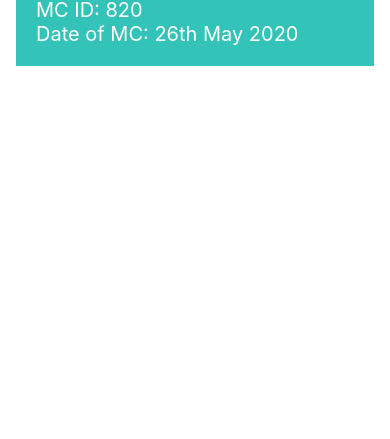
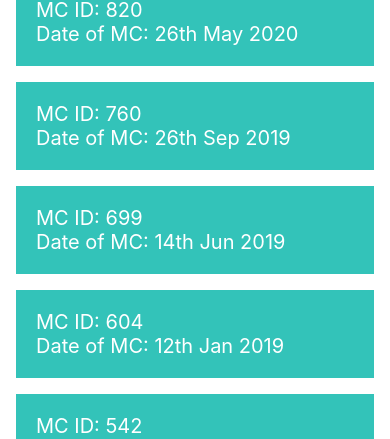
Before and after one commit to thenhao/my-health-buddy, a React Native app in the folder my-health-buddy/: screen /ViewMCTest in a window 390 px wide. Shown: the part 402-841 px from the top of the page. Built offline with nearby package versions, Linux system fonts and the light colour scheme.

Commit message:
added new data entries

```diff
--- a/my-health-buddy/pages/Regina/view-mc.js
+++ b/my-health-buddy/pages/Regina/view-mc.js
@@ -1,5 +1,5 @@
 import React, { useState } from "react";
-import { FlatList, SafeAreaView, StatusBar, StyleSheet, Text, TouchableOpacity, Image } from "react-native";
+import { FlatList, SafeAreaView, StyleSheet, Text, TouchableOpacity, Image } from "react-native";
 
 import ViewMCModal from "./view-mc-modal";
 
@@ -28,6 +28,39 @@ const DATA = [
     mc_startDate: '26th May 2020',
     mc_endDate: '28th May 2020'
   },
+  {
+    id: "3358761d-c7d9-4b5f-8372-a218b7ffede8",
+    mc_id: '760',
+    clinic: "Third Clinic",
+    mc_duration: '3 days',
+    mc_startDate: '26th Sep 2019',
+    mc_endDate: '28th Sep 2019'
+  },
+  {
+    id: "5dfb5157-869e-4259-ba08-3a34cb4faf95",
+    mc_id: '699',
+    clinic: "Second Clinic",
+    mc_duration: '2 days',
+    mc_startDate: '14th Jun 2019',
+    mc_endDate: '14th Jun 2019'
+  },
+  {
+    id: "35c53d0b-fd2d-45d4-98be-94c31c0d85f1",
+    mc_id: '604',
+    clinic: "First Clinic",
+    mc_duration: '1 day',
+    mc_startDate: '12th Jan 2019',
+    mc_endDate: '13th Jan 2019'
+  },
+  {
+    id: "8716c05a-0698-4ac9-821c-d54ac7354a2d",
+    mc_id: '542',
+    clinic: "First Clinic",
+    mc_duration: '5 days',
+    mc_startDate: '12th Jul 2018',
+    mc_endDate: '16th Jul 2018'
+  },
+
 ];
 
 const Item = ({ item, onPress, backgroundColor, textColor, modalVisible, setModalVisible, selectedId }) => (
@@ -53,6 +86,7 @@ const ViewMC = () => {
         onPress={() => {
           setSelectedId(item.id);
           setModalVisible(true);
+          console.log('Modal has been opened');
         }}
         backgroundColor={{ backgroundColor }}
         textColor={{ color }}
```
